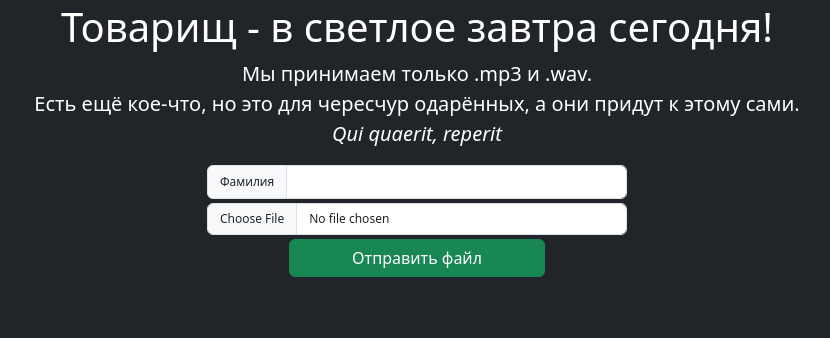
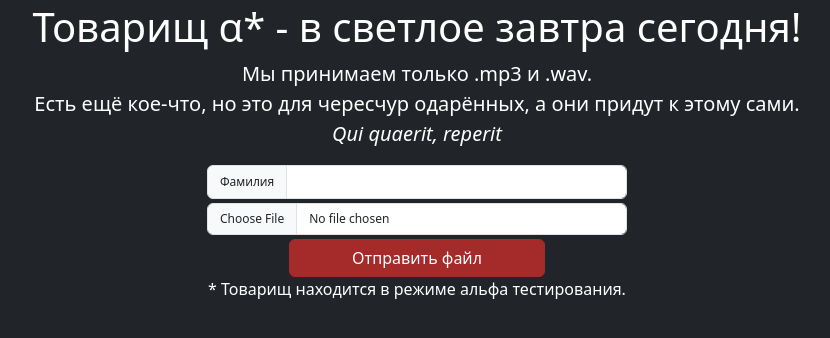
Before and after one commit to Argendo/ya_fs, a Flask app: page / in a window 1280 px wide. Shown: the part 112-450 px from the top of the page, without its empty margins (223-1053 px from the left). Run offline with Flask 2, Linux system fonts and the light colour scheme; some libraries are stand-ins or nearby versions; some web fonts are replaced.

Commit message:
favicon and spinner while loading

```diff
--- a/app.py
+++ b/app.py
@@ -1,4 +1,4 @@
-from flask import Flask, render_template
+from flask import Flask, render_template, url_for
 from flask_wtf import FlaskForm
 from wtforms import FileField, SubmitField, StringField
 from wtforms.validators import data_required
@@ -9,7 +9,6 @@ from private.config import token as TOKEN
 app = Flask(__name__)
 app.config['SECRET_KEY']='secsec'
 app.config['UPLOAD_FOLDER']='static/files'
-
 
 allowed_extensions = ['mp3', 'mp4', 'wav']
 
@@ -24,8 +23,6 @@ def allowed_file(filename):
 
 @app.route('/', methods=['GET','POST'])
 @app.route('/home', methods=['GET', 'POST'])
-
-
 def home():
     args=""
     form = UploadFileForm()
@@ -39,32 +36,25 @@ def home():
             if len(str(fsurname))!=0:
                 if len([ sub for sub in filelist if sub['name']==str(fsurname) and sub['type']=='dir']) > 0:
                     if str(file.filename) in [sub ['name'] for sub in list(y.listdir('app:/'+str(fsurname)))]:
-                        file.save(os.path.join(os.path.abspath(os.path.dirname(__file__)),app.config['UPLOAD_FOLDER']+'/'+str(fsurname),str(file.filename[:-4])+' '+str(int(time.time()))+str(file.filename[-4:])))
                         y.upload(file, 'app:/'+str(fsurname)+'/'+str(file.filename[:-4])+' '+str(int(time.time()))+str(file.filename[-4:]))
                         args='Такое уже есть в твоей папке, но мы сохранили снова, не благодари ;)'
                     else:
-                        file.save(os.path.join(os.path.abspath(os.path.dirname(__file__)),app.config['UPLOAD_FOLDER']+'/'+str(fsurname),file.filename))
                         y.upload(file, 'app:/'+str(fsurname)+'/'+str(file.filename))
                         args='Сохранили в твою папку ;)'
                 else:
-                    os.mkdir(str(app.config['UPLOAD_FOLDER'])+'/'+str(fsurname))
-                    file.save(os.path.join(os.path.abspath(os.path.dirname(__file__)),app.config['UPLOAD_FOLDER']+'/'+str(fsurname),file.filename))
                     y.mkdir('app:/'+str(fsurname))
                     y.upload(file, 'app:/'+str(fsurname)+'/'+str(file.filename))
                     args="Создали твою папку и сохранили твой файл. Было сложно, но мы справились"
             else:
                 if str(file.filename) in sflist:
-                    file.save(os.path.join(os.path.abspath(os.path.dirname(__file__)),app.config['UPLOAD_FOLDER'],str(file.filename[:-4])+' '+str(int(time.time()))+str(file.filename[-4:])))
                     y.upload(file, 'app:/'+str(file.filename[:-4])+' '+str(int(time.time()))+str(file.filename[-4:]))
                     args='У нас такое уже есть, но мы сохранили снова, не благодари ;)'
                 else:
-                    file.save(os.path.join(os.path.abspath(os.path.dirname(__file__)),app.config['UPLOAD_FOLDER'],file.filename))
                     y.upload(file, 'app:/'+str(file.filename))
                     args="Всё сохранили, но в общую папку"
         else:
             args="Ничего не вышло, возможно ты загрузил(а) файл не того формата."
     return render_template('index.html', form=form, args=args)
 
-
-if __name__ == '__main__':
-   app.run(debug = True)
+if __name__ == "__main__":
+   app.run(host="0.0.0.0", debug = True)
--- a/templates/index.html
+++ b/templates/index.html
@@ -5,10 +5,21 @@
     <meta http-equiv="X-UA-Compatible" content="IE=edge">
     <meta name="viewport" content="width=device-width, initial-scale=1.0">
     <title>Товарищ</title>
+    <link rel="apple-touch-icon" sizes="180x180" href="static/apple-touch-icon.png">
+    <link rel="icon" type="image/png" sizes="32x32" href="static/favicon-32x32.png">
+    <link rel="icon" type="image/png" sizes="16x16" href="static/favicon-16x16.png">
+    <link rel="manifest" href="static/site.webmanifest">
+    <link rel="mask-icon" href="static/safari-pinned-tab.svg" color="#df0d0d">
+    <meta name="msapplication-TileColor" content="#2b5797">
+    <meta name="theme-color" content="#ffffff">
+    <meta name="msapplication-config" content="static/browserconfig.xml">
+    <link rel="icon" type="image/x-icon" href='static/favicon.ico'>
+    <link rel="shortcut icon" type="image/x-icon" href='static/favicon.ico'>
     <link href="https://cdn.jsdelivr.net/npm/bootstrap@5.3.0-alpha1/dist/css/bootstrap.min.css" rel="stylesheet" integrity="sha384-GLhlTQ8iRABdZLl6O3oVMWSktQOp6b7In1Zl3/Jr59b6EGGoI1aFkw7cmDA6j6gD" crossorigin="anonymous">
     <script src="https://cdn.jsdelivr.net/npm/bootstrap@5.3.0-alpha1/dist/js/bootstrap.bundle.min.js" integrity="sha384-w76AqPfDkMBDXo30jS1Sgez6pr3x5MlQ1ZAGC+nuZB+EYdgRZgiwxhTBTkF7CXvN" crossorigin="anonymous"></script>
     <link href="https://fonts.cdnfonts.com/css/futura-medium" rel="stylesheet">
     <link href="https://fonts.cdnfonts.com/css/snowstorm" rel="stylesheet">
+    <script src="https://cdnjs.cloudflare.com/ajax/libs/jquery/2.1.1/jquery.min.js"></script>
 </head>
 <body class="bg-dark text-white text-center">
     <header>
@@ -32,10 +43,10 @@
     </header>
 
     <main class="col-10 px-2 align-items-center text-center mx-auto">
-      <h1>Товарищ - в светлое завтра сегодня!</h1>
+      <h1>Товарищ α* - в светлое завтра сегодня!</h1>
       <p class="lead">Мы принимаем только .mp3 и .wav.<br>Есть ещё кое-что, но это для чересчур одарённых, а они придут к этому сами.<br><i>Qui quaerit, reperit</i></p>
       <div class="align-items-center text-center">
-        <form method='POST' class="align-items-center text-center" enctype='multipart/form-data'>
+        <form id="formSubmit" method='POST' class="align-items-center text-center" enctype='multipart/form-data'>
           {{form.hidden_tag()}}
           <div style="max-width: 40%; min-width: 16em;" class="mx-auto">
             <div class="input-group mb-1 mx-auto">
@@ -44,12 +55,19 @@
             </div>
             {{form.file(class="form-control mb-1 mx-auto", style="font-size: 12px" )}}
             {% if args %}
-              <div class="alert alert-secondary bg-dark text-white mw-40" role="alert">{{args}}</div>
+              <div class="alert alert-dark alert-dismissible fade show mw-40" role="alert" style="border-color: brown, background-color: brown">{{args}}<button type="button" class="btn-close" data-bs-dismiss="alert" aria-label="Close"></button></div>
             {% endif %}
-            {{form.submit(class="btn btn-success", style="min-width: 16em")}}
+            <button id="btnSubmit" type="submit" class="btn btn-primary" style="min-width: 16em; background-color: brown; border-color: brown">Отправить файл</button>
           </div>
         </form>
+	<p>* Товарищ находится в режиме альфа тестирования.</p>
       </div>
     </main>
+    <script>
+	$('form#formSubmit').submit(function() {
+		$('button#btnSubmit').attr('disabled', 'disabled');
+		$('button#btnSubmit').html('<span class="spinner-border spinner-border-sm" role="status" aria-hidden="true"></span> Отправляем...');
+	});
+</script>
 </body>
 </html>
```
Also changed, not shown: static/browserconfig.xml (added, +9 -0 lines), static/android-chrome-192x192.png (added), static/apple-touch-icon.png (added), static/favicon-16x16.png (added), static/favicon-32x32.png (added), static/favicon.ico (added), static/mstile-150x150.png (added), static/safari-pinned-tab.svg (added), static/site.webmanifest (added), 1 other file.
